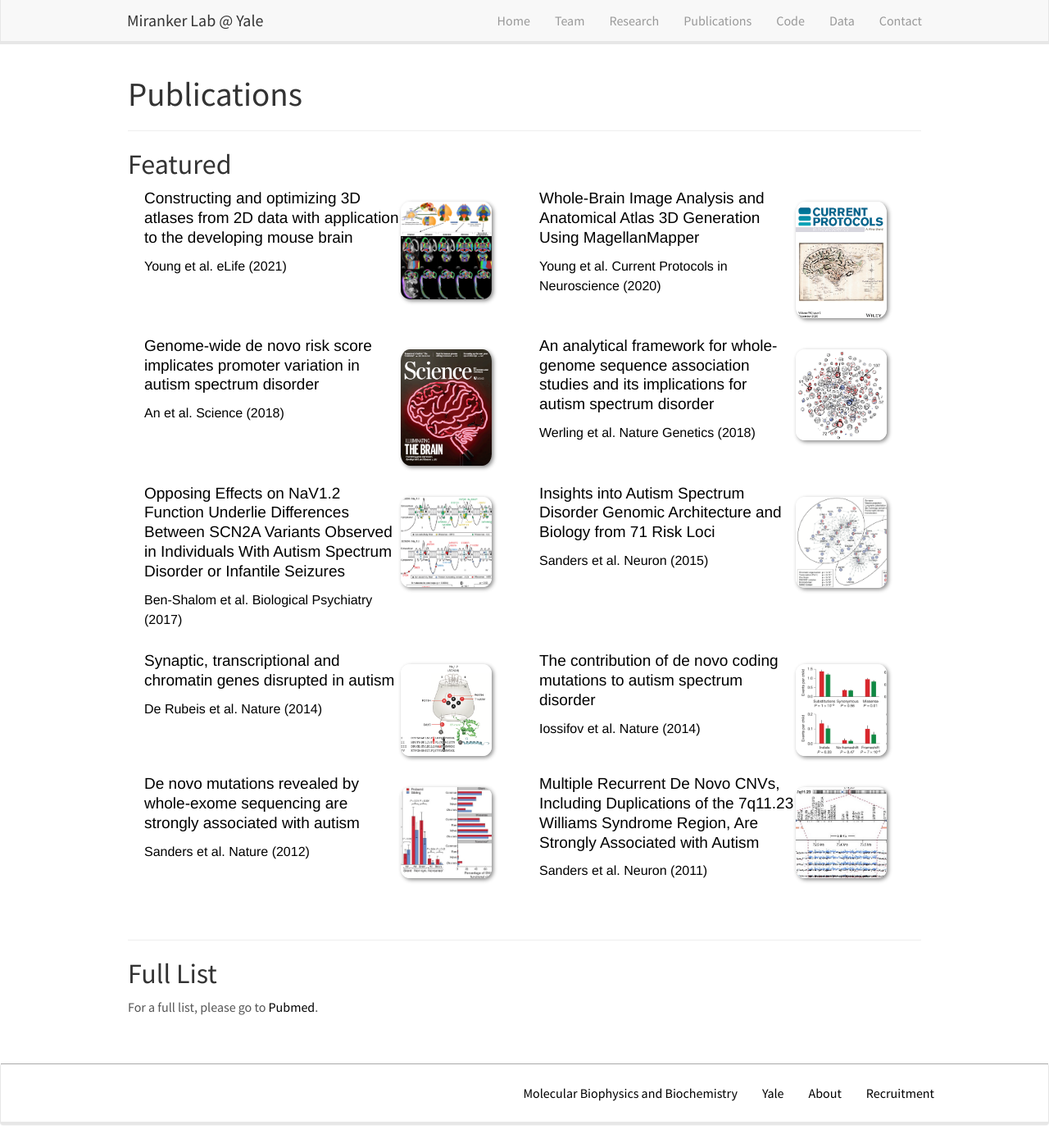
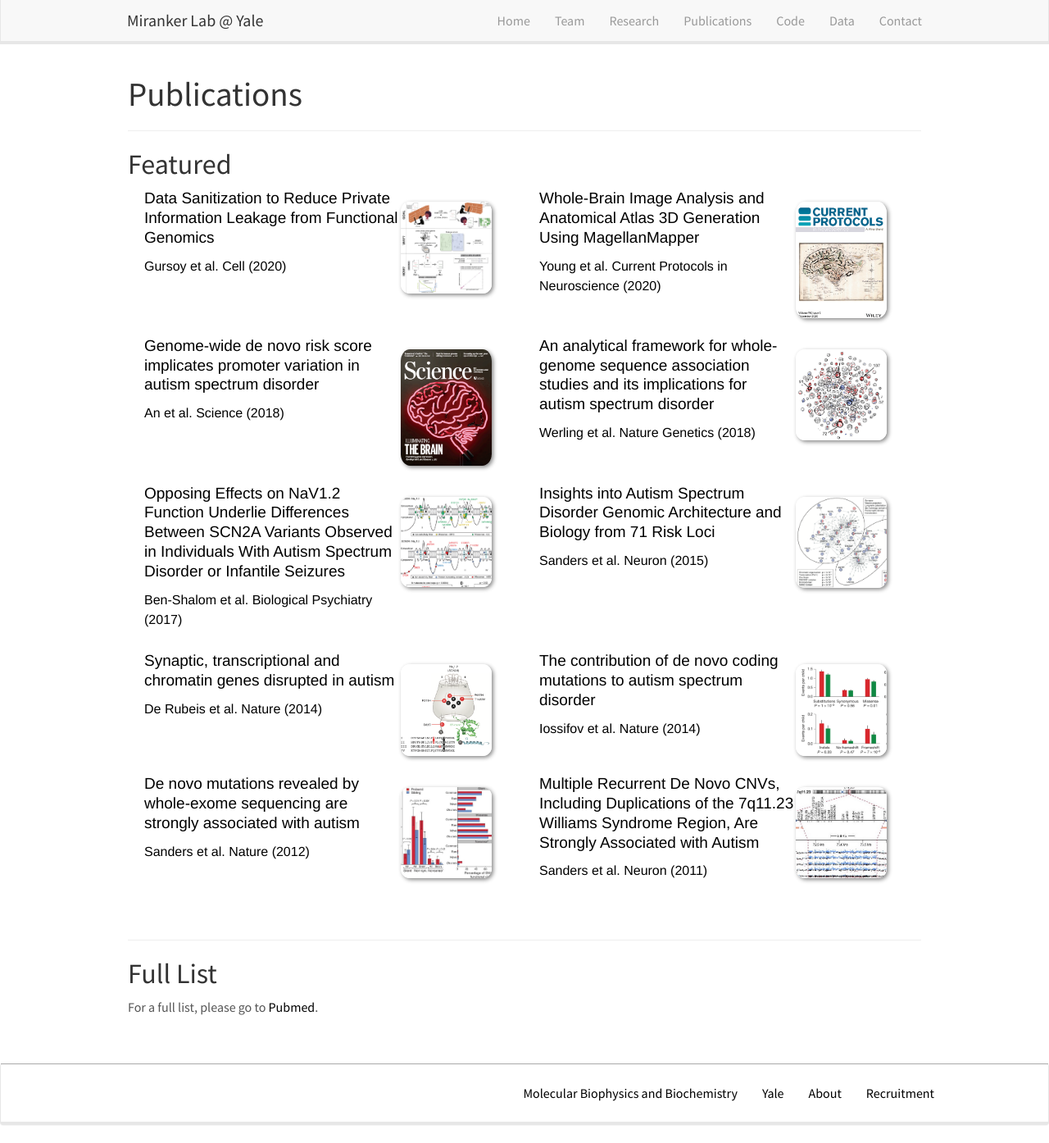
Before and after one commit to admiranker/admiranker.github.io, a Jekyll site: the page built from _pages/publications.md, in a window 1280 px wide and 1394 px high. Shown: the whole window at 82% size. Built offline with Jekyll 4.4.1, drawn with Linux system fonts in a browser that asks for light colours; nearby versions of some CDN libraries.

Commit message:
Update publist.yml

```diff
--- a/_data/publist.yml
+++ b/_data/publist.yml
@@ -1,10 +1,10 @@
-- title: "Constructing and optimizing 3D atlases from 2D data with application to the developing mouse brain"
-  image: Young2021.png
+- title: "Data Sanitization to Reduce Private Information Leakage from Functional Genomics"
+  image: gursoy2020.jpg
   description:
   authors:
   link:
-    url: https://elifesciences.org/articles/61408
-    display:  Young et al. eLife (2021)
+    url: https://www.sciencedirect.com/science/article/pii/S0092867420312332?via%3Dihub
+    display:  Gursoy et al. Cell (2020)
   highlight: 1
   news2:
 
```
